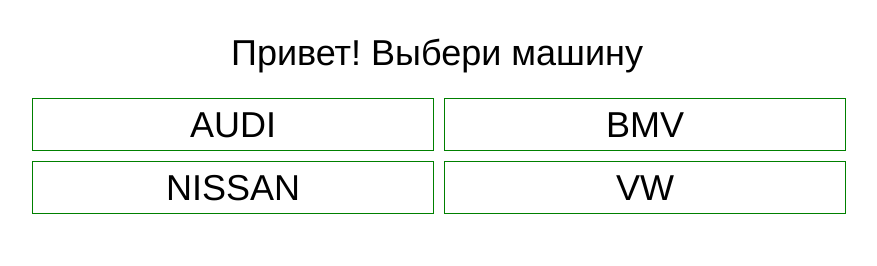
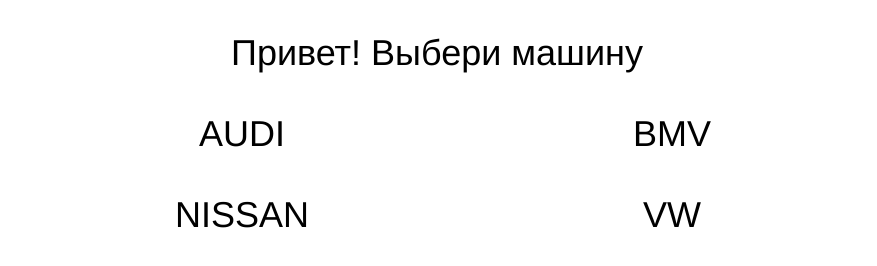
Before and after one commit to AlexValyshev/test, a plain HTML site: page index.html in a window 1280 px wide. Shown: the whole page, without its empty margins (203-1080 px from the left). Drawn offline with Linux system fonts and the light colour scheme.

Commit message:
Тестовый проект

```diff
--- a/styles/index.css
+++ b/styles/index.css
@@ -23,17 +23,19 @@
 
 .auto__name {
     width: 400px;
+    padding: 10px;
     line-height: 51px;
     font-size: 36px;
     font-weight: normal;
     text-align: center;
     text-decoration: none;
     color: #000000;
-    border: 1px solid green;
+    /* border: 1px solid green; */
 }
 
 .auto__name:hover {
     color: #2f80ed;
+    outline: 1px solid green;
 }
 
 .auto__start {
```
